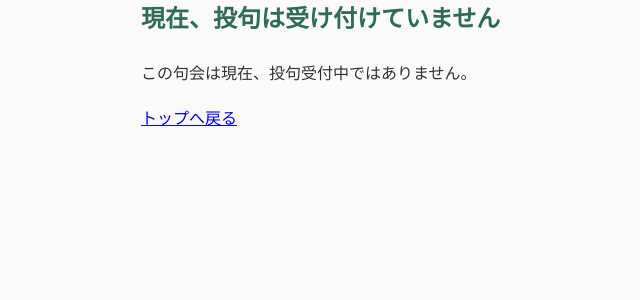
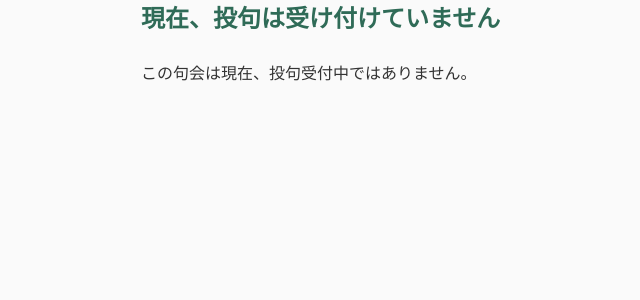
Before and after one commit to nes-710/HisuiKukai, a Flask app: page /contest/2/submit in a window 1280 px wide. Shown: the part 227-527 px from the top of the page, without its empty margins (49-689 px from the left). Run offline with Flask 3, Linux system fonts and the light colour scheme; data comes from the database, SQL or seed files in the repository.

Commit message:
v0.7.1 投句完了画面からトップに戻るリンクを削除

```diff
--- a/templates/submit_closed.html
+++ b/templates/submit_closed.html
@@ -14,8 +14,4 @@
 この句会は現在、投句受付中ではありません。
 </p>
 
-<p>
-<a href="/">トップへ戻る</a>
-</p>
-
 {% endblock %}
--- a/templates/submit_complete.html
+++ b/templates/submit_complete.html
@@ -18,8 +18,4 @@
 この画面が表示されていれば、送信は完了しています。
 </p>
 
-<p>
-<a href="/">トップへ戻る</a>
-</p>
-
 {% endblock %}
```
